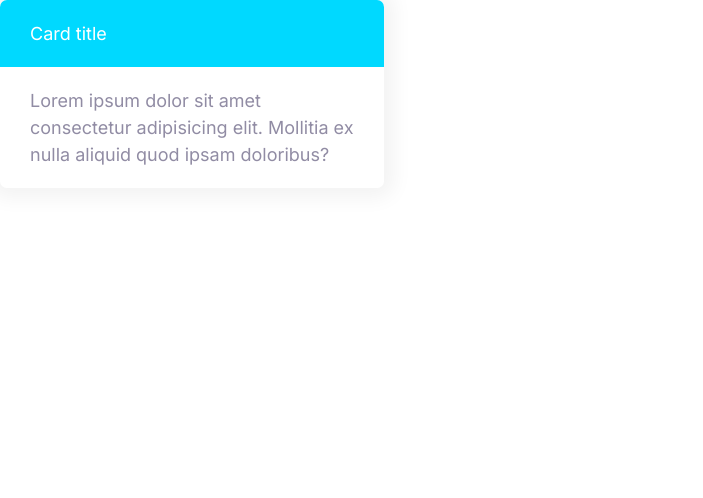
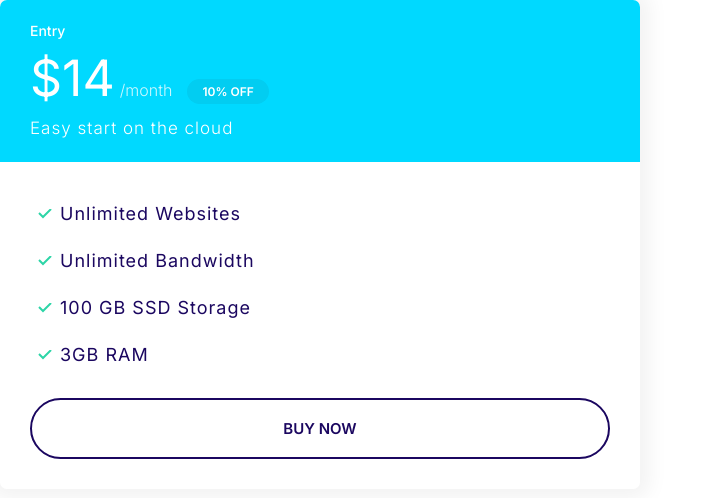
Before and after one commit to AnchyN/Moshify, a plain HTML site: page index.html in a window 1280 px wide. Shown: the whole page, without its empty margins (0-703 px from the left). Drawn offline with Linux system fonts and the light colour scheme.

Commit message:
Plan created.

```diff
--- a/CSS/styles.css
+++ b/CSS/styles.css
@@ -115,6 +115,7 @@ a {
 
 .badge--small {
   font-size: 1.6rem;
+  padding: 0.5rem 1.5rem;
 }
 
 @media screen and (min-width: 1024px) {
@@ -141,7 +142,7 @@ a {
 
 .list--tick {
   list-style-image: url(../images/tick.svg);
-  padding-left: 3rem;
+  padding-left: 3rem; /* in order to see the tick */
 }
 
 .list--tick .list__item {
@@ -302,3 +303,58 @@ height: 40px;
  background: var(--color-secondary);
  color: #fff;
 }
+
+.card--secondary .badge--secondary {
+  background: #02cdf1;
+}
+
+/* Plans */
+
+.plan__name {
+  color: #fff;
+  margin: 0; /* because it was applied by default for H3 element */
+  font-weight: 500;
+  font-size: 2.4rem;
+}
+
+.plan__price {
+ font-size: 6rem;
+}
+
+.plan__billing-cycle {
+  font-size: 2.4rem;
+  font-weight: 300;
+  opacity: 0.8;
+  margin-right: 1rem;
+}
+
+.plan__decsription {
+  font-size: 2rem;
+  font-weight: 300;
+  letter-spacing: 1px;
+  display: block;
+}
+
+.plan .list__item {
+ margin-bottom: 2rem;
+ letter-spacing: 0.1rem;
+}
+
+@media screen and (min-width:1024px) {
+  .plan__name {
+    font-size: 1.4rem;
+  }
+
+  .plan__price {
+    font-size: 5rem;
+  }
+
+  .plan__billing-cycle {
+    font-size: 1.6rem;
+  }
+
+  .plan__decsription {
+    font-size: 1.7rem;
+
+  }
+}
--- a/index.html
+++ b/index.html
@@ -11,10 +11,26 @@
         <link rel="stylesheet" href="CSS/styles.css">
       </head>
       <body>
-        <div style="width: 30%">
-          <div class="card card--secondary">
-           <header class="card__header">Card title</header>
-           <div class="card__body">Lorem ipsum dolor sit amet consectetur adipisicing elit. Mollitia ex nulla aliquid quod ipsam doloribus?</div>
+        <div class="plan">
+          <div style="width: 50%">
+            <div class="card card--secondary">
+             <header class="card__header">
+              <h3 class="plan__name">Entry</h3>
+              <span class="plan__price">$14</span>
+              <span class="plan__billing-cycle">/month</span>
+              <span class="badge badge--secondary badge--small">10% OFF</span>
+              <span class="plan__decsription">Easy start on the cloud</span>
+             </header>
+             <div class="card__body">
+              <ul class="list list--tick">
+                <li class="list__item">Unlimited Websites</li>
+                <li class="list__item">Unlimited Bandwidth</li>
+                <li class="list__item">100 GB SSD Storage</li>
+                <li class="list__item">3GB RAM</li>
+              </ul>
+              <button class="btn btn--outline btn--block">Buy Now</button>
+             </div>
+            </div>
           </div>
         </div>
       </body>
```
Also changed, not shown: components/plan.html (added, +22 -0 lines).
